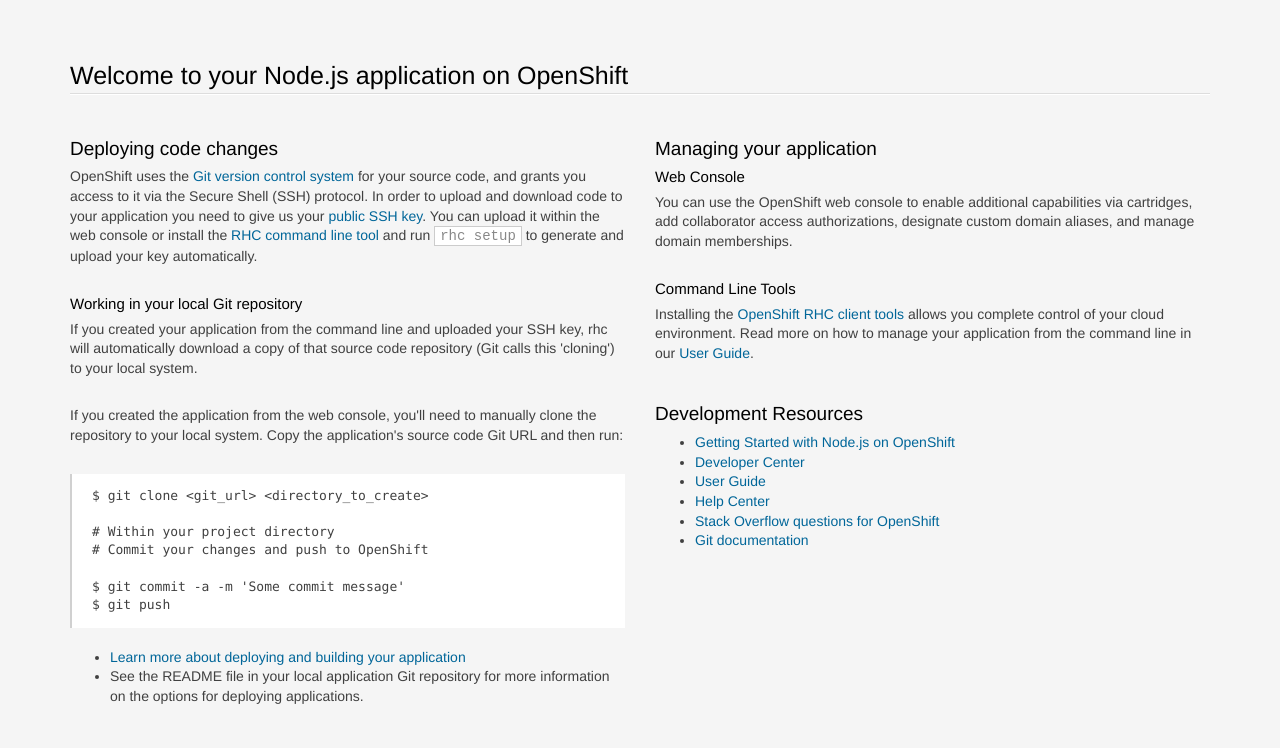
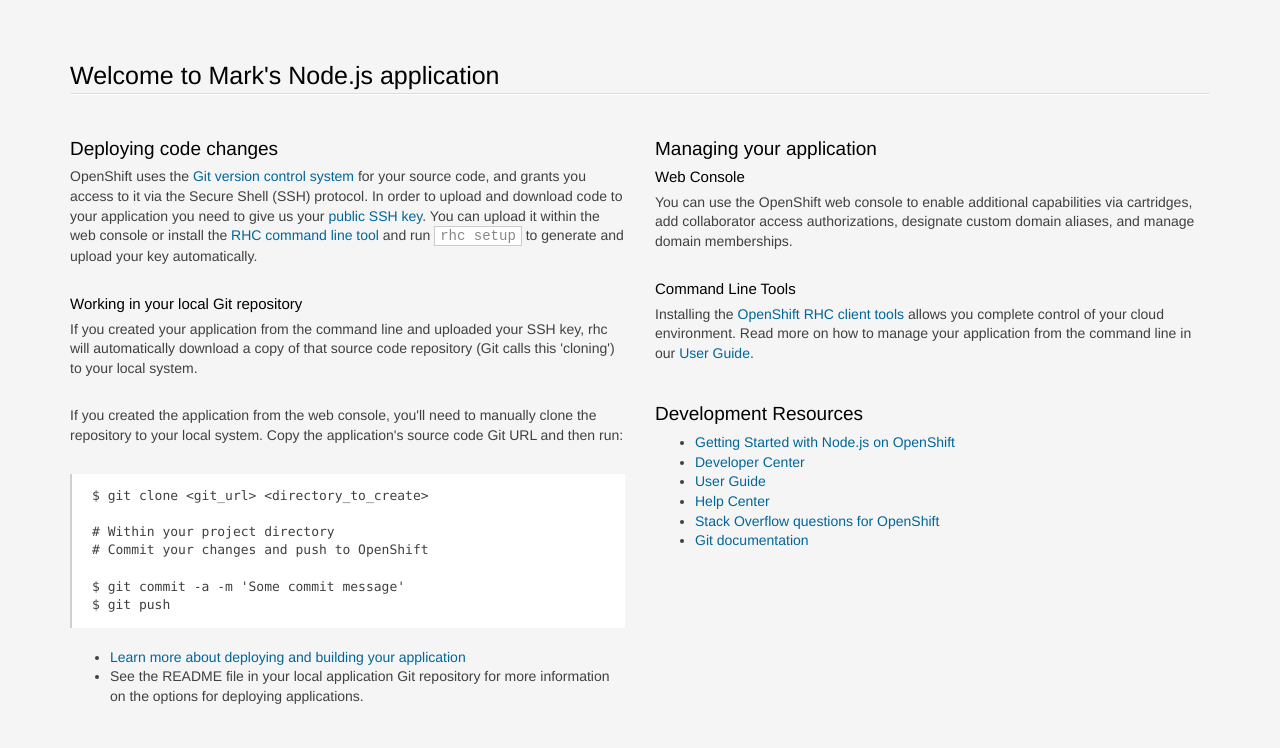
Before and after one commit to damoncage/WebDev, a website: page index.html in a window 1280 px wide. Shown: the top 748 px of the page. Drawn offline with Linux system fonts and the light colour scheme.

Commit message:
Fang first try, edited index.html

```diff
--- a/index.html
+++ b/index.html
@@ -207,7 +207,7 @@
 <body>
 <section class='container'>
           <hgroup>
-            <h1>Welcome to your Node.js application on OpenShift</h1>
+            <h1>Welcome to Mark's Node.js application</h1>
           </hgroup>
 
 
```
